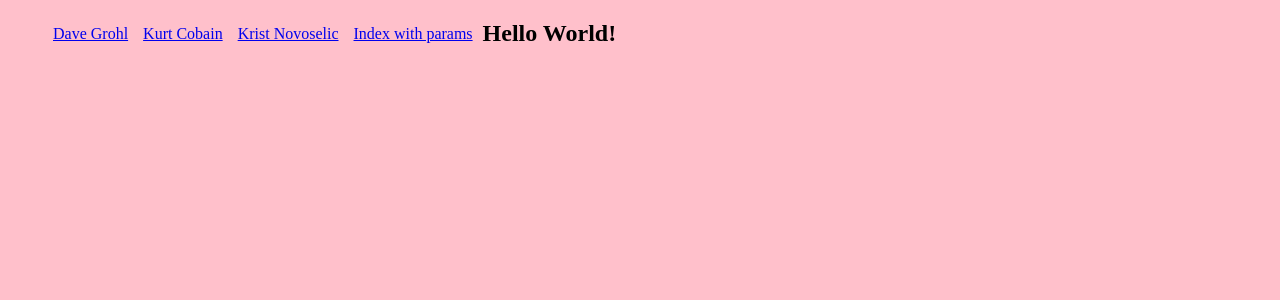
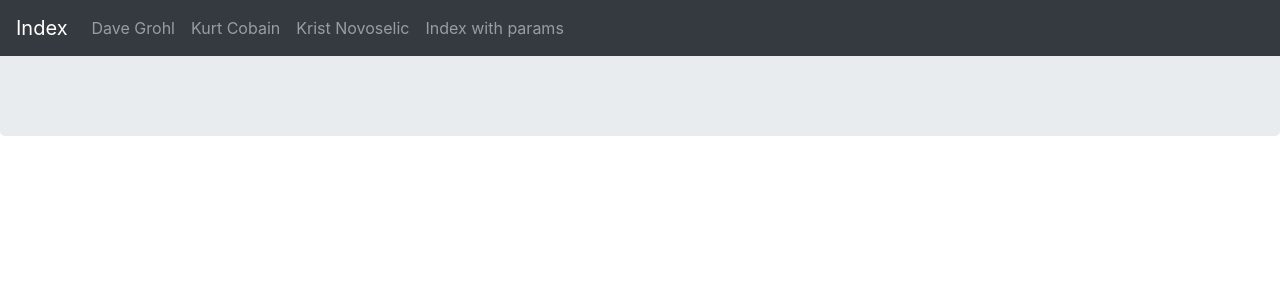
Before and after one commit to Avsanka/python-first-project, a Flask app: page /user/ in a window 1280 px wide. Shown: the top 300 px of the page. Run offline with Flask 2, Linux system fonts and the light colour scheme; some libraries are stand-ins or nearby versions.

Commit message:
Time to onlineshop

```diff
--- a/static/main.css
+++ b/static/main.css
@@ -6,7 +6,7 @@ ul.navigation {
     display: block;
     float: left;
     padding: 5px;
-    background-color: pink;
+    background-color: white;
     margin-right:5px;
 
 }
--- a/templates/base.html
+++ b/templates/base.html
@@ -2,22 +2,49 @@
 <html lang="en">
 <head>
     <meta charset="UTF-8">
+    <meta name="viewport" content="width=device-width, initial-scale=1, shrink-to-fit=no">
     <title>{% block title %}Default title{% endblock %}</title>
+    <link rel="stylesheet" href="https://stackpath.bootstrapcdn.com/bootstrap/4.1.3/css/bootstrap.min.css"
+          integrity="sha384-MCw98/SFnGE8fJT3GXwEOngsV7Zt27NXFoaoApmYm81iuXoPkFOJwJ8ERdknLPMO" crossorigin="anonymous">
     <link rel="stylesheet" href="/static/main.css">
     <style>
-        body{
-            background-color: pink;
+        body {
+            background-color: white;
         }
     </style>
 
 </head>
 <body>
 <section id="header">
-    {% include 'links.html' %}
+    <nav class="navbar navbar-expand-md navbar-dark fixed-top bg-dark">
+        <a class="navbar-brand" href="{{ url_for('index') }}">Index</a>
+        <button class="navbar-toggler" type="button" data-toggle="collapse" data-target="#navbarsExampleDefault"
+                aria-controls="navbarsExampleDefault" aria-expanded="false" aria-label="Toggle navigation">
+            <span class="navbar-toggler-icon"></span>
+        </button>
+        <div class="collapse navbar-collapse" id="navbarsExampleDefault">
+            <ul class="navbar-nav mr-auto">
+                {% for title, link in links.items() %}
+                    <li class="nav-item">
+                        <a class="nav-link" href="{{ link }}">{{ title }}</a>
+                    </li>
+                {% endfor %}
+            </ul>
+        </div>
+    </nav>
 </section>
 <section id="content">
     {% block content %}
     {% endblock %}
 </section>
+<script src="https://code.jquery.com/jquery-3.3.1.slim.min.js"
+        integrity="sha384-q8i/X+965DzO0rT7abK41JStQIAqVgRVzpbzo5smXKp4YfRvH+8abtTE1Pi6jizo"
+        crossorigin="anonymous"></script>
+<script src="https://cdnjs.cloudflare.com/ajax/libs/popper.js/1.14.3/umd/popper.min.js"
+        integrity="sha384-ZMP7rVo3mIykV+2+9J3UJ46jBk0WLaUAdn689aCwoqbBJiSnjAK/l8WvCWPIPm49"
+        crossorigin="anonymous"></script>
+<script src="https://stackpath.bootstrapcdn.com/bootstrap/4.1.3/js/bootstrap.min.js"
+        integrity="sha384-ChfqqxuZUCnJSK3+MXmPNIyE6ZbWh2IMqE241rYiqJxyMiZ6OW/JmZQ5stwEULTy"
+        crossorigin="anonymous"></script>
 </body>
 </html>
--- a/templates/links.html
+++ /dev/null
@@ -1,7 +0,0 @@
-<ul class="navigation">
-    {% for title, link in links.items() %}
-        <li>
-            <a href="{{ link }}">{{ title }}</a>
-        </li>
-    {% endfor %}
-</ul>
--- a/templates/user.html
+++ b/templates/user.html
@@ -1,10 +1,19 @@
 {% extends "base.html" %}
 
 {% block title %}User profile{% endblock %}
+
 {% block content %}
-    {% if username %}
-        <h1>Hello {{ username }}</h1>
-    {% else %}
-        <h1>Hello World!</h1>
-    {% endif %}
+    <div class="jumbotron">
+         <div class="container">
+            {% if username %}
+                <h1 class="display-3"
+                    Hello {{ username }}
+                </h1>
+            {% else %}
+                <h1 class="display-3"
+                    NIRVANA
+                </h1>
+            {% endif %}
+         </div>
+    </div>
 {% endblock %}
```
Also changed, not shown: templates/index.html (+7 -1 lines).
